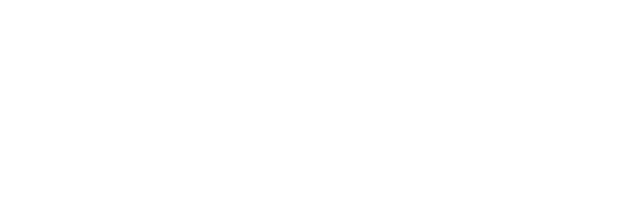
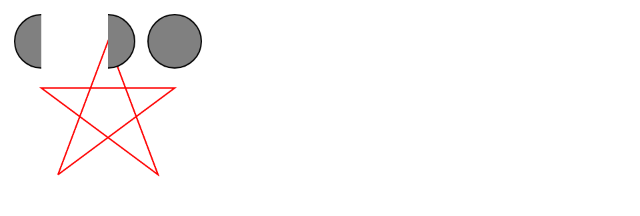
Before and after one commit to Alessandro-Silvaa/game_alien, a plain HTML site: page index.html in a window 1280 px wide. Shown: the whole page, without its empty margins (0-640 px from the left). Drawn offline with Linux system fonts and the light colour scheme.

Commit message:
Images-adicionadas

```diff
--- a/index.html
+++ b/index.html
@@ -1,11 +1,19 @@
 <!DOCTYPE html>
 <html lang="en">
 <head>
+
+    <link rel="stylesheet" href="style.css">
     <meta charset="UTF-8">
     <meta name="viewport" content="width=device-width, initial-scale=1.0">
     <title>Document</title>
 </head>
 <body>
+    <canvas id="game_alien" width="300" height="300">
+        Seu navegador não suporta
+        <script src="script.js">
+
+        </script>
+    </canvas>
 
 </body>
 </html>
--- a/script.js
+++ b/script.js
@@ -0,0 +1,82 @@
+//Desenhar um retângulo
+//context.fillRect(50, 50, 100, 100); // Retângulo desenhado com FillRect
+//context.strokeRect(50, 50, 100, 100);// Retângulo desenhado com StrokeRect
+// fillstyle: Cor do preenchimento
+// strokeStile: Cor da linha
+// lineWidth: Espessura da linha em pixels
+
+var canvas = document.getElementById('game_alien');
+var context = canvas.getContext('2d');
+
+//Preenchimento Vermelho
+//context.fillStyle = 'red';
+//context.fillRect(50, 50, 100, 100);
+
+// Contorno Azul
+//context.lineWidth = 3;
+//context.strokeStyle = 'blue';
+//context.strokeRect(50, 50, 100, 100);
+
+//Inicio do caminho(apaga os desenhos feitos anteriormente)
+context.beginPath();
+//Aqui faço meu desenho
+context.moveTo(75, 250);
+context.lineTo(150, 50);
+context.lineTo(225, 250);
+context.lineTo(50, 120);
+context.lineTo(250, 120);
+context.lineTo(75, 250);
+
+//Configura a linha
+context.lineWidth = 2;
+context.strokeStyle = 'red';
+
+// Traça as linhas do caminho
+context.stroke();
+
+
+
+//Preencher toda a área desenhada
+context.stroke();
+
+var graus;
+
+var radianos = graus * Math.PI / 180;
+
+context.arc(
+    50,
+    50,
+    40,
+    90*Math.PI/180, // Inicio de 90 Graus
+    270*Math.PI/180, // Término de 270 Graus
+    false // Sentido anti-horário
+);
+context.fillStyle = 'gray';
+context.strokeStyle = 'black';
+context.lineWidth = 2;
+//Primeiro arco(Esquerda)
+context.beginPath();
+context.arc(50, 50, 40, 90*Math.PI/180, 270*Math.PI/180, false);
+context.fill();
+context.stroke();
+
+//Segundo arco(Direita)
+context.beginPath();
+context.arc(150, 50, 40, 90*Math.PI/180, 270*Math.PI/180, true);
+context.fill();
+context.stroke();
+
+//Arco completo
+context.beginPath();
+context.arc(250, 50, 40, 0, 2*Math.PI);
+context.fill();
+context.stroke();
+
+
+    var image = new Image();
+    image.src = "/assets/images/Alien-Cartoon.jpg";
+
+    image.onload = function(){
+
+
+};
--- a/style.css
+++ b/style.css
@@ -0,0 +1,4 @@
+#game_alien{
+    width: 200px;
+    height: 200px;
+}
```
Also changed, not shown: assets/images/Alien-Cartoon.jpg (added).
